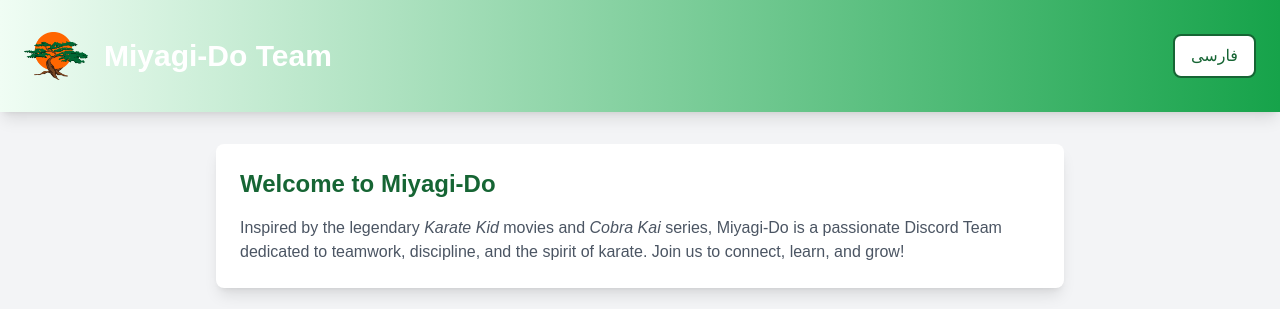
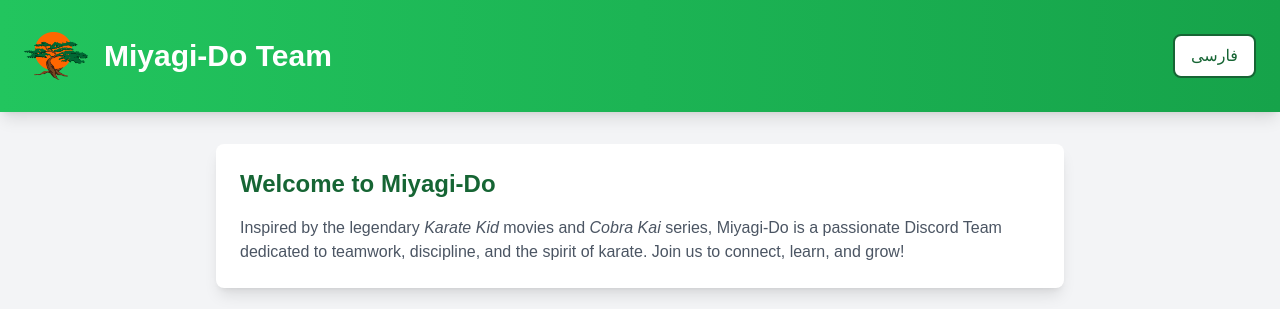
Before and after one commit to sudo-miyagido/sudo-miyagi-do.github.io, a plain HTML site: page index.html in a window 1280 px wide. Shown: the top 309 px of the page. Drawn offline with nearby package versions, Linux system fonts and the light colour scheme; a small style sheet from the web is missing.

Commit message:
green 500 x2 <33

```diff
--- a/index.html
+++ b/index.html
@@ -12,7 +12,7 @@
     </style>
 </head>
 <body class="bg-gray-100 text-gray-800 min-h-screen flex flex-col">
-    <header class="bg-gradient-to-r from-green-50 to-green-600 text-white py-6 px-4 sm:px-6 flex justify-between items-center shadow-lg">
+    <header class="bg-gradient-to-r from-green-500 to-green-600 text-white py-6 px-4 sm:px-6 flex justify-between items-center shadow-lg">
         <div class="flex items-center space-x-4">
             <img src="assets/miyagi-do-logo.png" alt="Miyagi-Do Logo" class="w-16 h-16 object-contain">
             <h1 class="text-2xl sm:text-3xl font-bold en">Miyagi-Do Team</h1>
```
